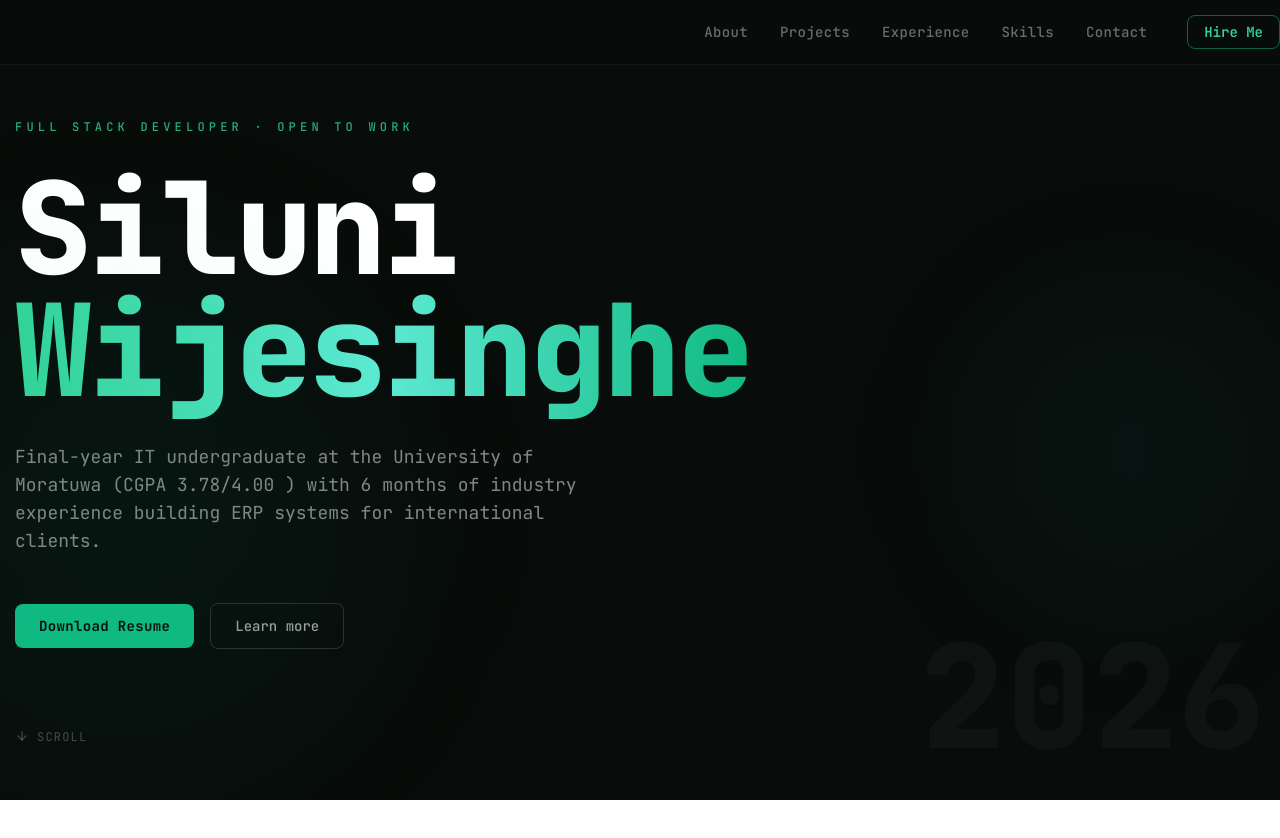
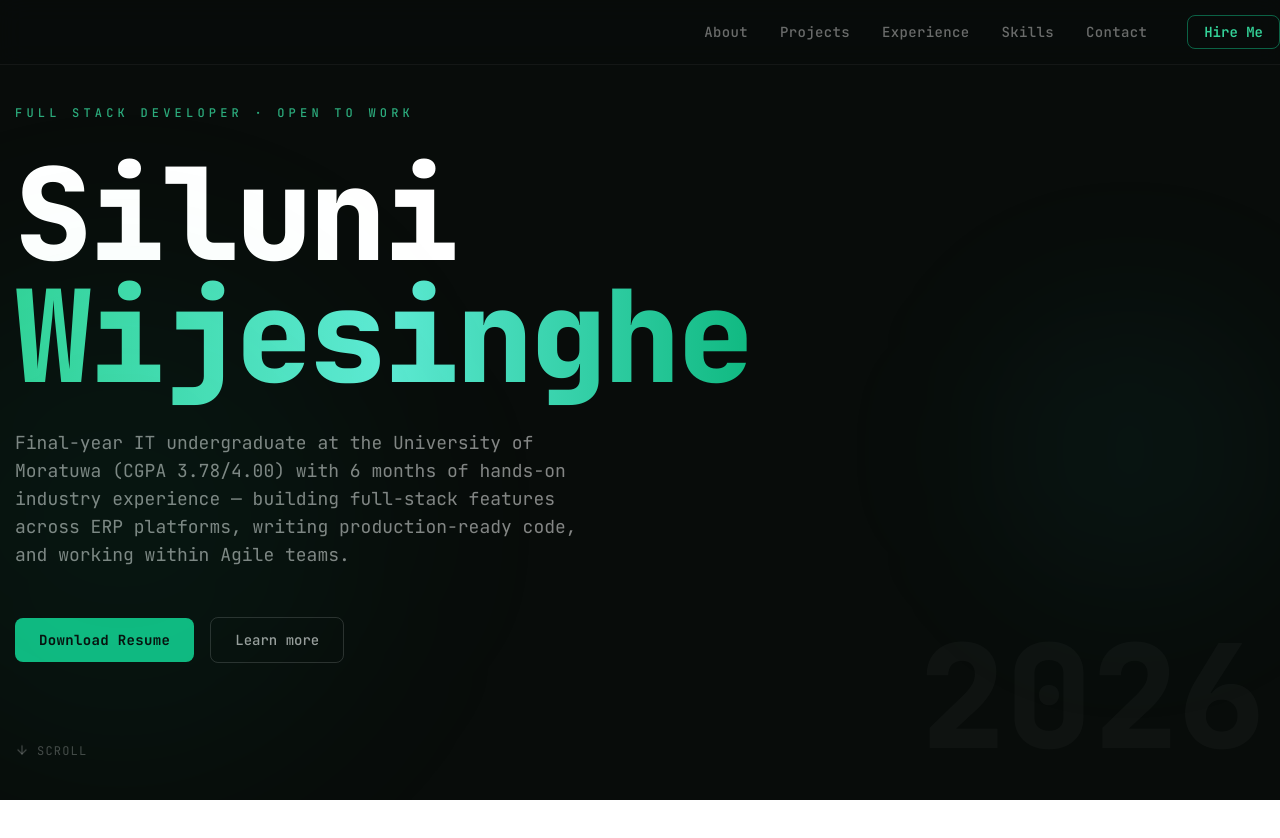
Before and after one commit to SiluniWijesinghe/Portfolio, a Next.js app: page / in a window 1280 px wide. Shown: the top 838 px of the page. Built offline with nearby package versions, Linux system fonts and the light colour scheme.

Commit message:
fix error

```diff
--- a/components/sections/HeroSection.jsx
+++ b/components/sections/HeroSection.jsx
@@ -34,8 +34,8 @@ const HeroSection = () => (
 
       {/* Tagline */}
       <p className="text-white/50 text-base xl:text-lg max-w-xl leading-relaxed mb-12">
-        Final-year IT undergraduate at the University of Moratuwa (CGPA&nbsp;3.78/4.00 ) with 6 months of industry experience
-        building ERP systems for international clients.
+        Final-year IT undergraduate at the University of Moratuwa (CGPA 3.78/4.00) with 6 months of hands-on industry
+        experience — building full-stack features across ERP platforms, writing production-ready code, and working within Agile teams.
       </p>
 
       {/* CTAs */}
```
